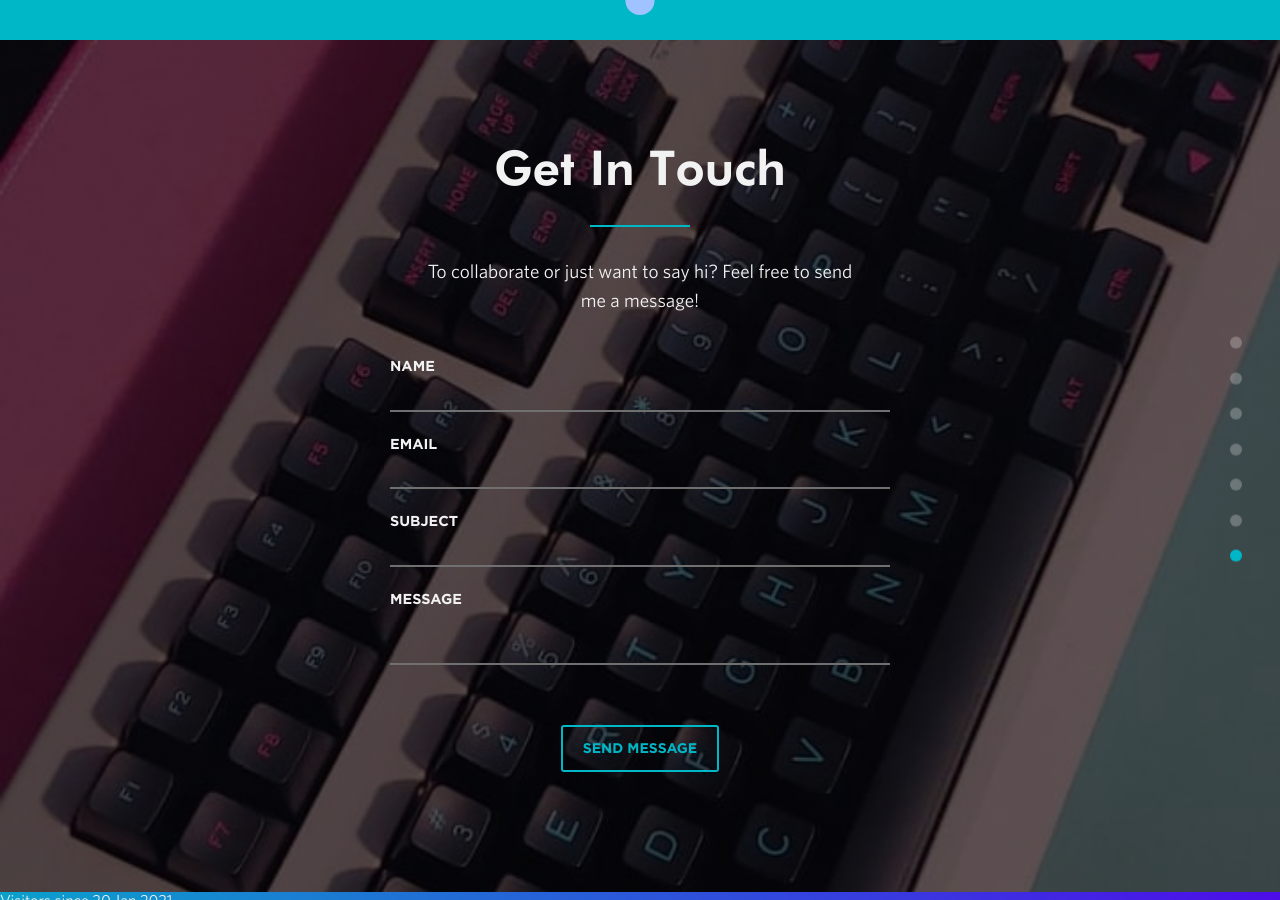
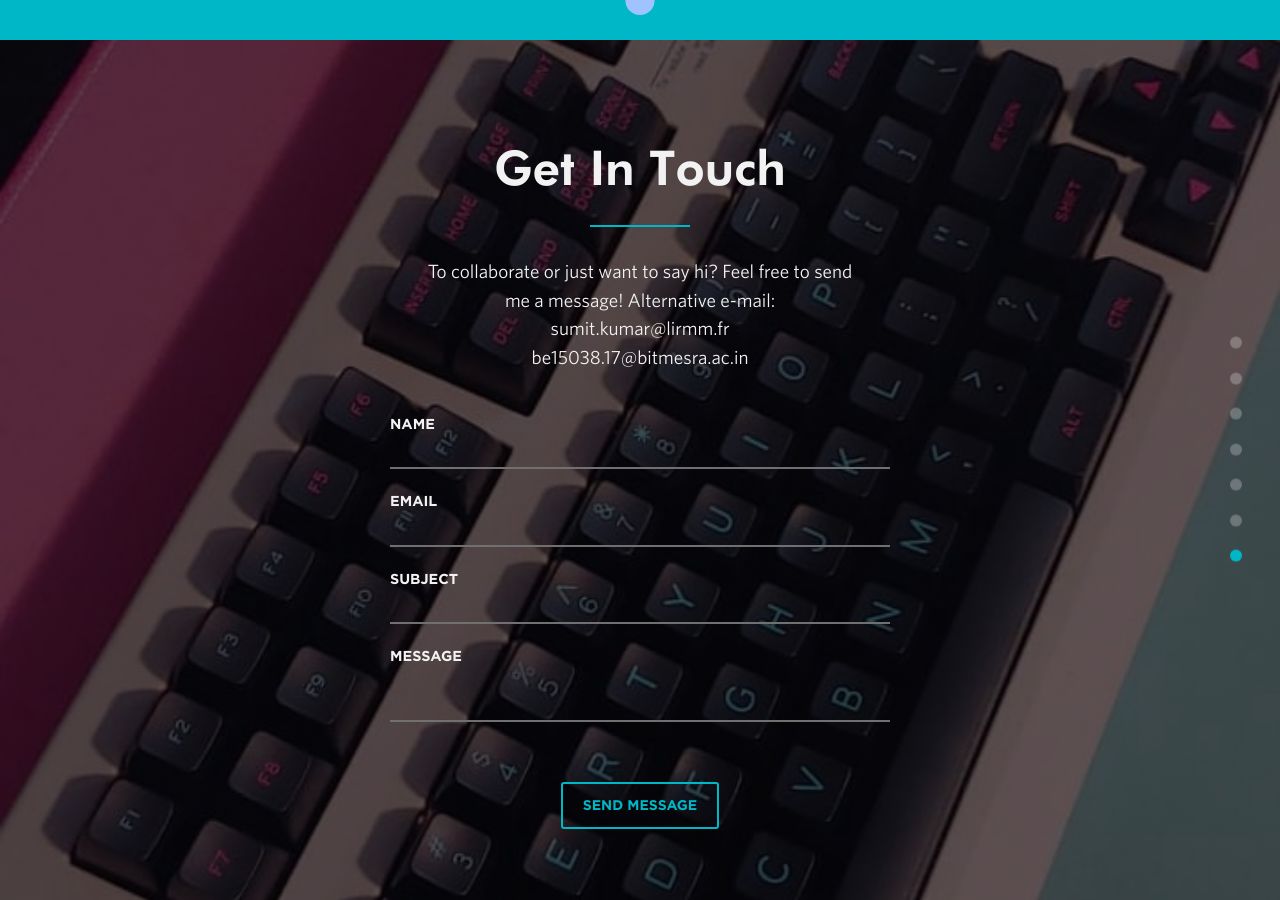
Before and after one commit to sumit6597/sumit6597.github.io, a Jekyll site: the page built from index.html, in a window 1280 px wide and 900 px high, scrolled down 9442 px. Built offline with Jekyll 4.4.1, drawn with Linux system fonts in a browser that asks for light colours; nearby versions of some CDN libraries.

Commit message:
Update contact.html

```diff
--- a/_includes/contact.html
+++ b/_includes/contact.html
@@ -8,7 +8,7 @@
       <div class="center">
         <h1 class="section-heading">Get In Touch</h1>
         <span class="divider center"></span>
-        <p class="contact-description">To collaborate or just want to say hi? Feel free to send me a message!</p>
+        <p class="contact-description">To collaborate or just want to say hi? Feel free to send me a message! Alternative e-mail: <br> sumit.kumar@lirmm.fr <br> be15038.17@bitmesra.ac.in</p>
       </div>
       <div class="contact-wrapper">
         <form id="contactform" class="form-wrapper" method="POST" autocomplete="off">
```
